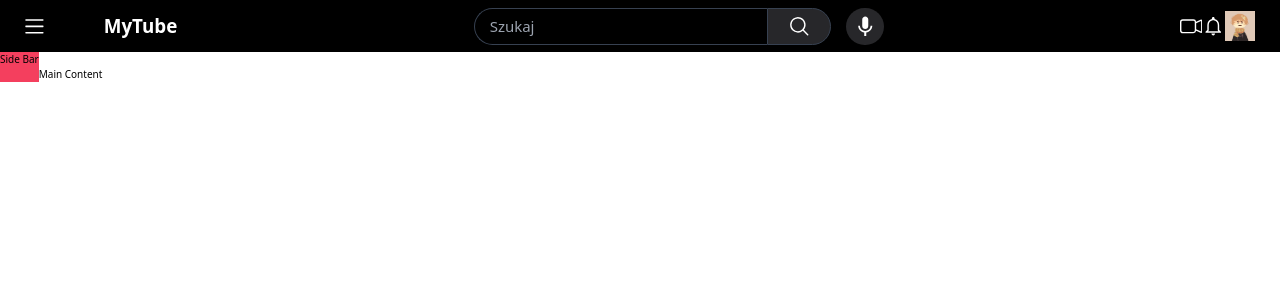
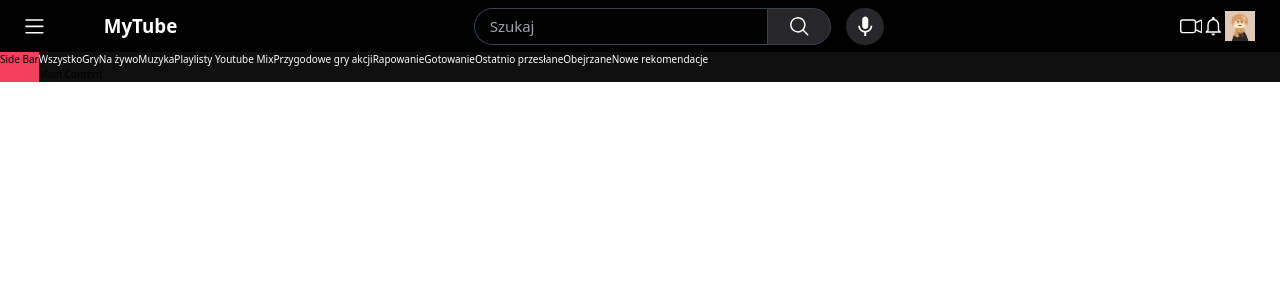
Before and after one commit to Biszku/Tailwind-My-Tube, a React (Vite) app: page / in a window 1280 px wide. Shown: the top 300 px of the page. Built offline with nearby package versions, Linux system fonts and the light colour scheme.

Commit message:
changed block management way

```diff
--- a/src/App.tsx
+++ b/src/App.tsx
@@ -4,10 +4,12 @@ import Sidebar from "./components/sIdeBar/sideBar";
 
 const App = () => {
   return (
-    <div className="grid grid-cols-[auto_1fr] grid-rows-[auto_auto]">
+    <div className="flex flex-col primary-bg">
       <Header />
-      <Sidebar />
-      <MainContainer />
+      <main className="flex">
+        <Sidebar />
+        <MainContainer />
+      </main>
     </div>
   );
 };
```
